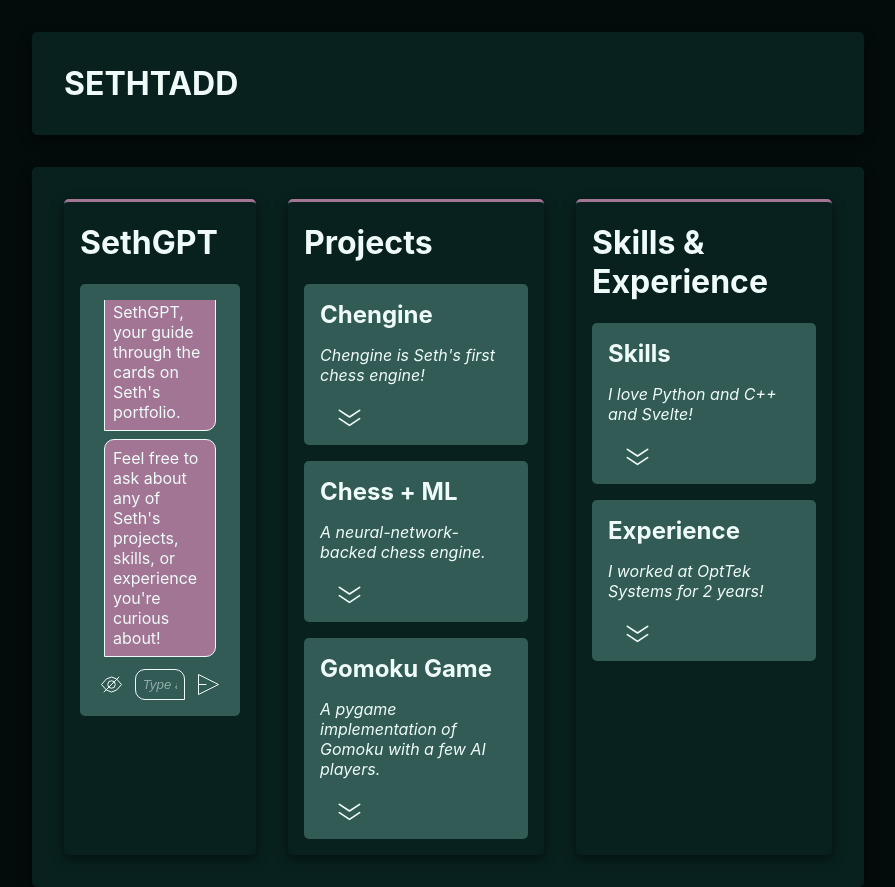
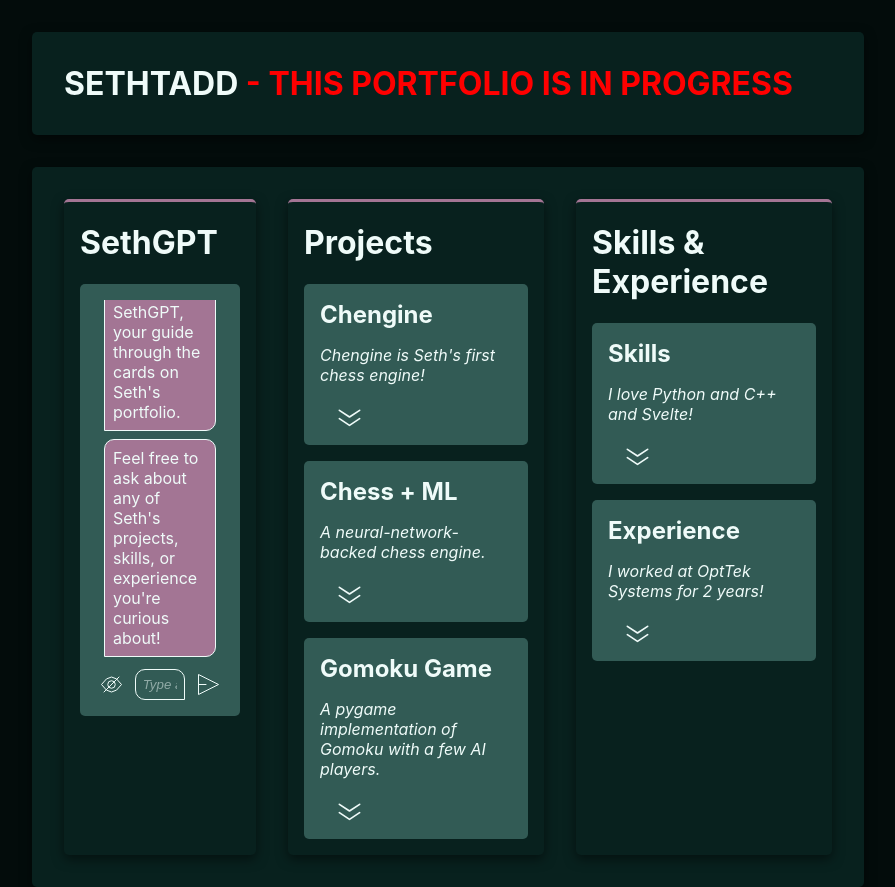
Before and after one commit to sethtadd/portfolio-website, a SvelteKit app: page / in a window 1280 px wide. Shown: the whole page, without its empty margins (192-1087 px from the left). Built offline with nearby package versions, Linux system fonts and the light colour scheme.

Commit message:
Added WIP notice

```diff
--- a/src/routes/+layout.svelte
+++ b/src/routes/+layout.svelte
@@ -1,5 +1,5 @@
 <nav>
-	<h1>SETHTADD</h1>
+	<h1>SETHTADD <span style="color:red;">- THIS PORTFOLIO IS IN PROGRESS</span></h1>
 </nav>
 
 <main>
```
